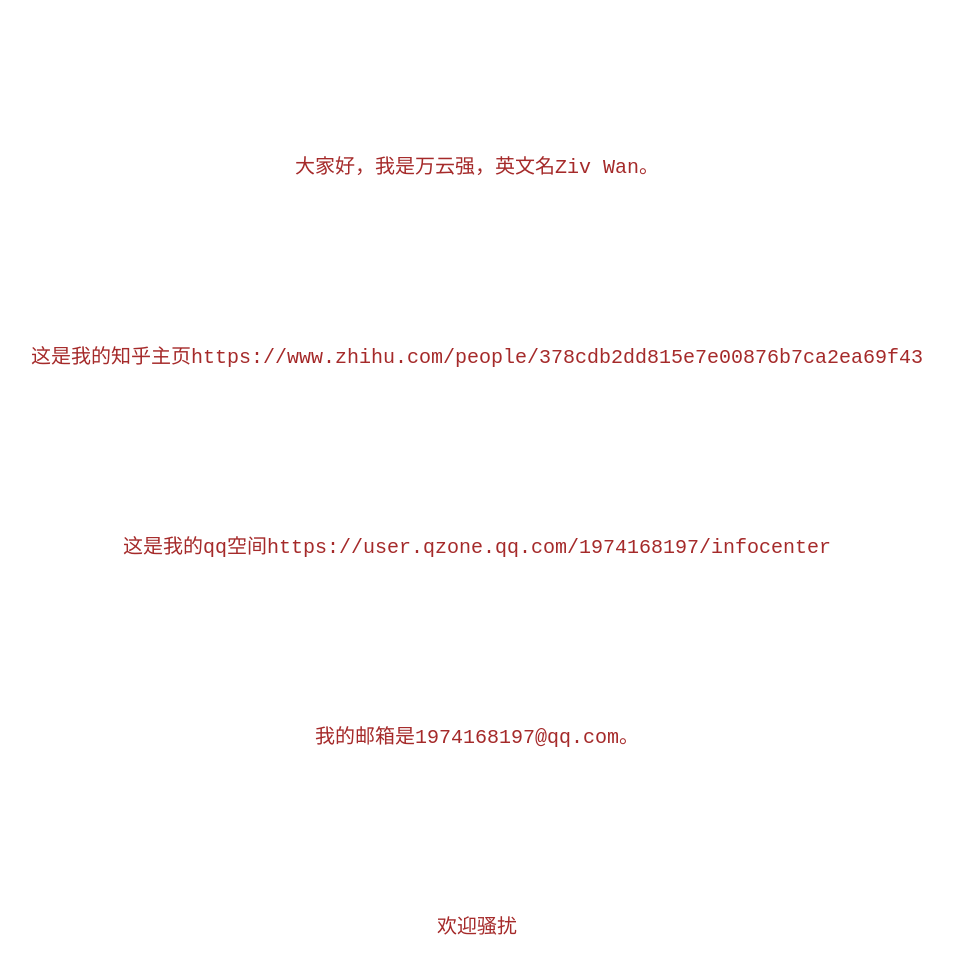
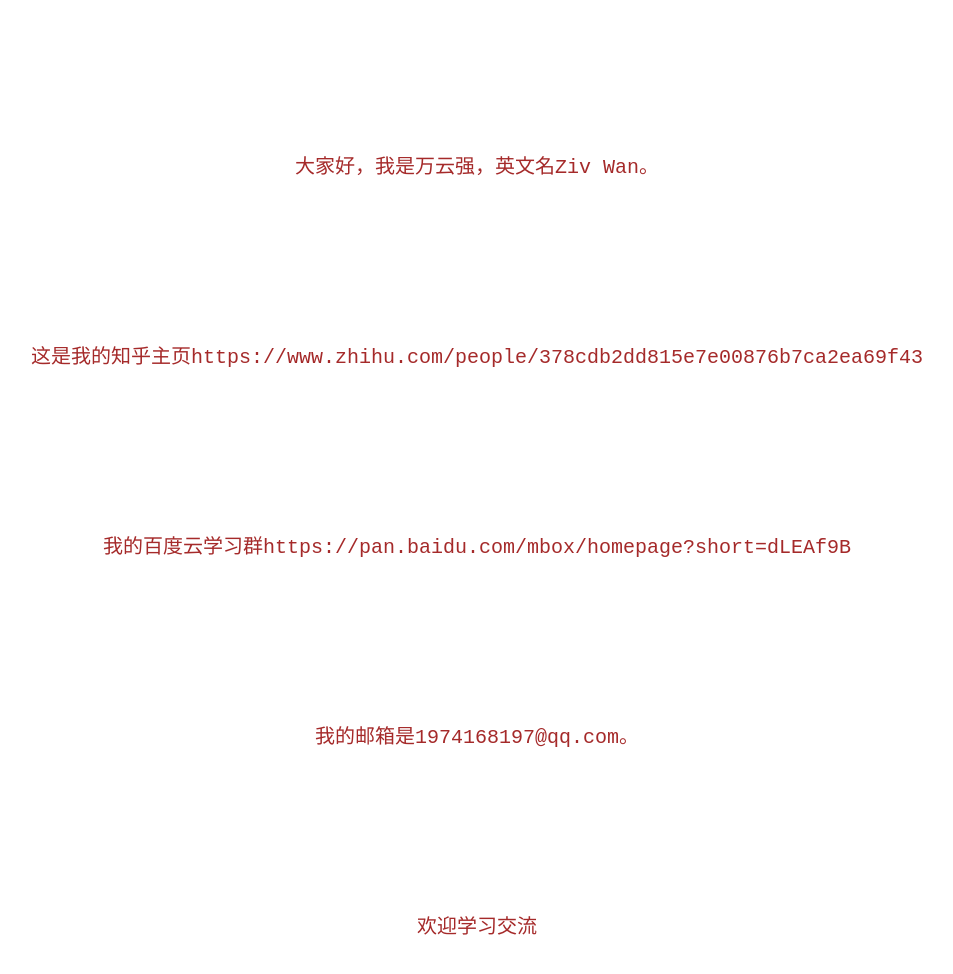
Before and after one commit to zivwan/zivwan.github.io, a plain HTML site: page index.html in a window 1280 px wide. Shown: the whole page, without its empty margins (163-1116 px from the left). Drawn offline with Linux system fonts and the light colour scheme.

Commit message:
Update index.html

```diff
--- a/index.html
+++ b/index.html
@@ -13,9 +13,9 @@
 
         <div class="container">这是我的知乎主页https://www.zhihu.com/people/378cdb2dd815e7e00876b7ca2ea69f43
     </div>
-        <div class="container">这是我的qq空间https://user.qzone.qq.com/1974168197/infocenter
+        <div class="container">我的百度云学习群https://pan.baidu.com/mbox/homepage?short=dLEAf9B
     </div>
         <div class="container">我的邮箱是1974168197@qq.com。
     </div>
-    <div class="container">欢迎骚扰
+    <div class="container">欢迎学习交流
     </div>
```
